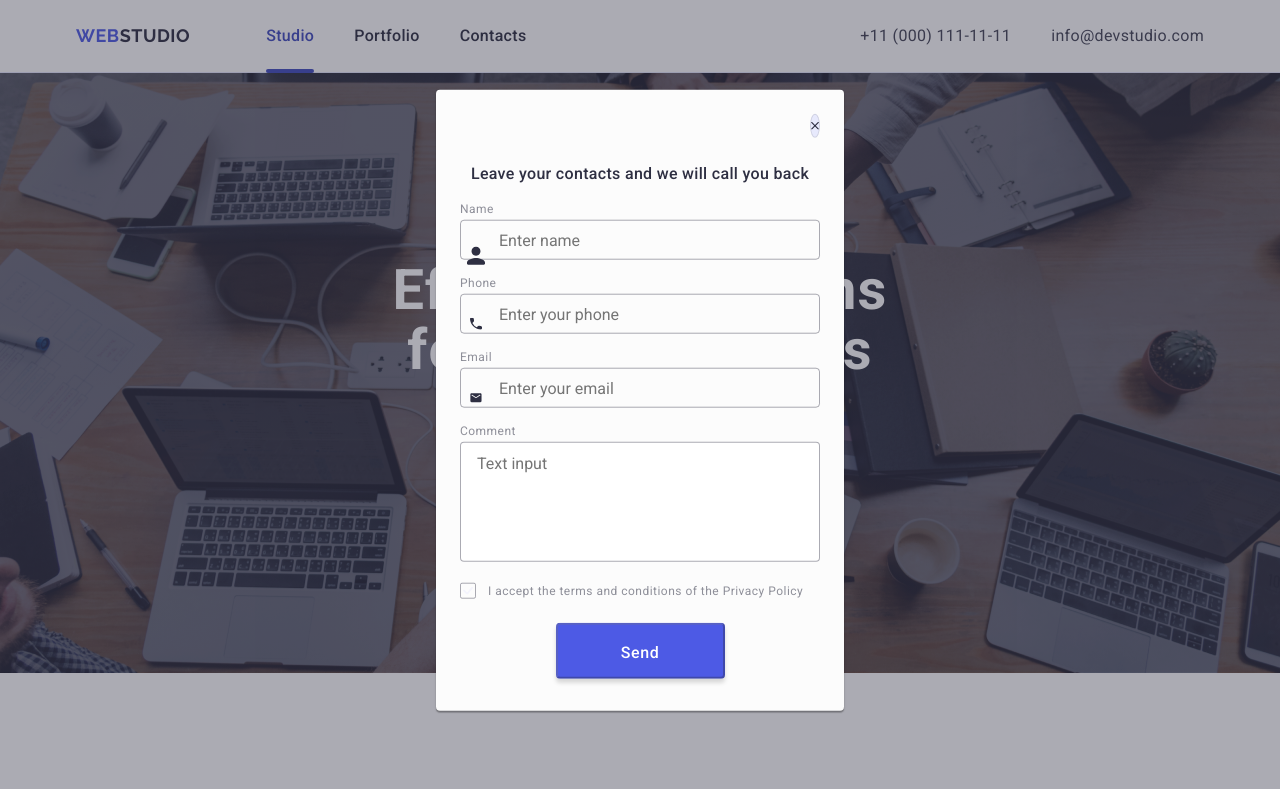
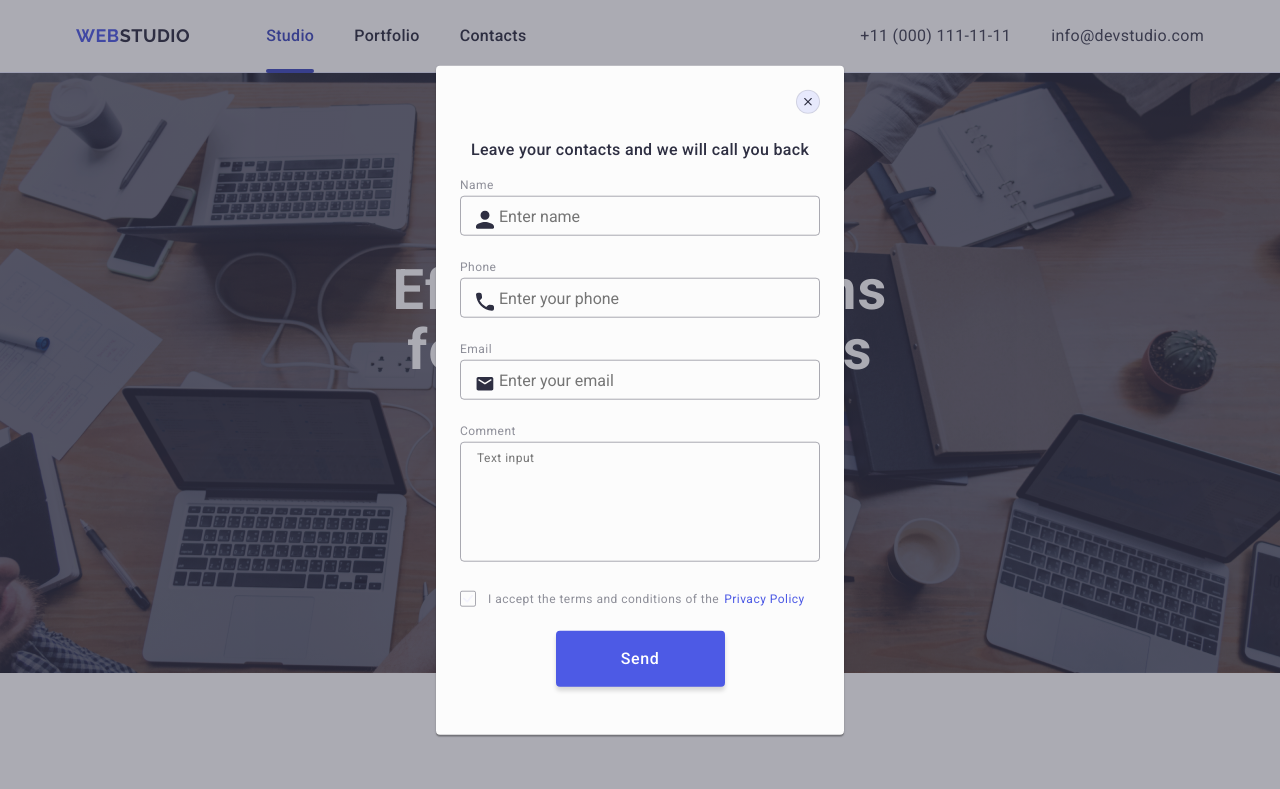
Before and after one commit to Notisi/goit-markup-hw-05, a plain HTML site: page index.html in a window 1280 px wide. Shown: the top 789 px of the page. Drawn offline with nearby package versions, Linux system fonts and the light colour scheme.

Commit message:
add index file

```diff
--- a/css/styles.css
+++ b/css/styles.css
@@ -636,6 +636,7 @@ color: #fff;
 
 
     .modal-close {
+        width: 24px;
         position: absolute;
         top: 24px;
         right: 24px;
@@ -729,7 +730,8 @@ height: 120px;
 
 .modal-field-wrap {
     position: relative;
-    margin-bottom: 8px;
+    margin-bottom: 16px;
+
 }
 
 
@@ -754,7 +756,7 @@ height: 120px;
     position: absolute;
     left: 16px;
     top: 50%;
-    transform: translate(-50%);
+    transform: translateY(-50%);
     transition: fill 250ms cubic-bezier(0.4, 0, 0.2, 1);
 }
 
@@ -768,23 +770,41 @@ height: 120px;
     color: #404BBF;
     outline: transparent;
     resize: none;
+    font-size: 12px;
+    line-height: 1.17;
+    letter-spacing: 0.04em;
+    color: rgba(46, 47, 66, 0.4);
+    background-color: transparent;
+    padding: 8px 16px;
+    transition: border-color 250ms cubic-bezier(0.4, 0, 0.2, 1);
 }
 
-.button-submit {
+.model-textarea:focus {
+    border-color: #4D5AE5;
 }
 
 
+
+
 .btn-send-all {
+    font-family: "Roboto", sans-serif;
     display: block;
+    font-size: 16px;
+    font-weight: 500;
+    line-height: 1.5;
+    letter-spacing: 0.04em;
+    color: #fff;
+    cursor: pointer;
+    min-width: 169px;
     margin: 0 auto;
     margin-top: 24px;
     border-radius: 4px;
     padding: 16px 32px;
-    width: 169px;
     height: 56px;
     box-shadow: 0 4px 4px 0 rgba(0, 0, 0, 0.15);
     background: #4d5ae5;
-
+    border: none;
+    transition: background-color 250ms cubic-bezier(0.4, 0, 0.2, 1);
 }
 
 .btn-send-all-text {
@@ -800,6 +820,11 @@ color: #fff;
     background-color: #8e8f99  ;
 } */
 
+.modal-field-wrap-check {
+    margin-bottom: 24px;
+}
+
+
 .modal-chec-text {
     font-weight: 400;
     font-size: 12px;
@@ -809,6 +834,12 @@ color: #fff;
     display: flex;
     align-items: center;
 }
+
+.modal-chec-text-span {
+    transition: background-color 250ms cubic-bezier(0.4, 0, 0.2, 1), border 250ms cubic-bezier(0.4, 0, 0.2, 1), fill 250ms cubic-bezier(0.4, 0, 0.2, 1);
+    display: inline-flex;
+}
+
 
 .modal-chec-text span {
 width: 16px;
@@ -828,6 +859,13 @@ fill: transparent;
     fill: #f4f4fd;
 }
 
+.privacy-policy {
+    color: #4d5ae5;
+    margin-left: 5px;
+}
+
+
+
 /* .check-icon {
     fill: #f4f4fd;
 
--- a/index.html
+++ b/index.html
@@ -114,11 +114,12 @@
     </div>
     <div class="footer-subscribe">
         <p class="footer-text-soc">Subscribe</p>
-        <form class="footer-form"></form>
+        <form class="footer-form">
         <label for="" aria-label="email"></label>
         <input type="email" id="footer-email" name="footer-email" class="footer-input" placeholder="E-mail">
         <button  type="button" class="footer-form-btn">Subscribe<svg width="24" height="24" class="footer-form-btn-svg"><use href="./images/icons.svg#icon-plain"></use></svg></button>
-</div>
+    </form>
+    </div>
     </footer>
     <div class="backdrop is-open">
         <div class="modal">
@@ -138,7 +139,7 @@
                     <label for="user-name" class="modal-label">Phone</label>
                     <div class="div-modal-label">
                         <input type="number" name="user-phone" class="modal-input" placeholder="Enter your phone" required id="user-phone">
-                        <svg class="modal-icon" width="12" height="12" >
+                        <svg class="modal-icon" width="18" height="24" >
                             <use href="./images/icons.svg#icon-pplsvg"></use>
                         </svg>
                     </div>
@@ -147,25 +148,22 @@
                     <label for="user-name" class="modal-label">Email</label>
                     <div class="div-modal-label">
                         <input type="email" name="user-email" class="modal-input" placeholder="Enter your email" id="user-email">
-                        <svg class="modal-icon" width="12" height="12" >
+                        <svg class="modal-icon" width="18" height="24" >
                             <use href="./images/icons.svg#icon-convertsvg"></use>
                         </svg>
                     </div>
                 </div>
                 <div class="modal-field-wrap">
                     <label for="user-comment" class="modal-label">Comment</label>
-                    <textarea name="user-comment" id="" class="model-textarea" placeholder="Text input "></textarea>
+                    <textarea name="user-comment" id="user-comment" class="model-textarea" placeholder="Text input"></textarea>
                 </div>
-                <div class="modal-field-wrap">
-                <input type="checkbox" name="policy" id="policy" value="true" class="modal-check visually-hidden">
-                <label for="policy" class="modal-chec-text"><span>
+                <div class="modal-field-wrap-check">
+                <input type="checkbox" name="user-privacy" id="user-privacy" value="true" class="modal-check visually-hidden">
+                <label for="user-privacy" class="modal-chec-text"><span class="modal-chec-text-span">
                     <svg class="check-icon" width="10" height="8"><use href="./images/icons.svg#icon-done"></use></svg>
-                </span>I accept the terms and conditions of the Privacy Policy</label>
-                <div class="button-submit">
+                </span>I accept the terms and conditions of the<a class="privacy-policy">Privacy Policy</a></label>
                 <button type="submit" class="btn-send-all" disabled><span class="btn-send-all-text">Send</span></button>
-
             </form>
-        </div>
     </div>
 </body>
 </html>
```
